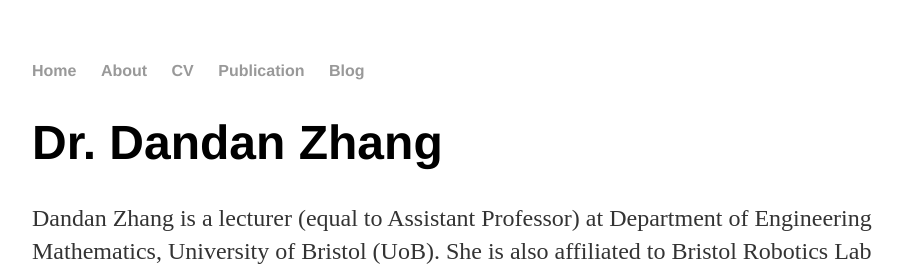
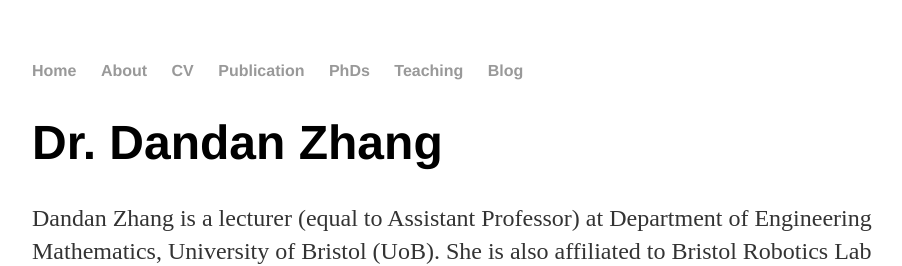
Before and after one commit to ImperialDanDan/ImperialDanDan.github.io, a Jekyll site: the page built from index.html, in a window 1280 px wide. Shown: the top 266 px of the page, without its empty margins (160-1062 px from the left). Built offline with Jekyll 4.4.1, drawn with Linux system fonts in a browser that asks for light colours; Markdown is read by kramdown in place of the engine named in the settings.

Commit message:
Update default.html

```diff
--- a/_layouts/default.html
+++ b/_layouts/default.html
@@ -15,6 +15,8 @@
 <li><a href="/about">About</a></li>
 <li><a href="/cv">CV</a></li>
 <li><a href="/Publications">Publication</a></li>
+<li><a href="/PhDs">PhDs</a></li>
+<li><a href="/Teaching">Teaching</a></li>
 <li><a href="/blog">Blog</a></li>
 </ul>
     </nav>
```
